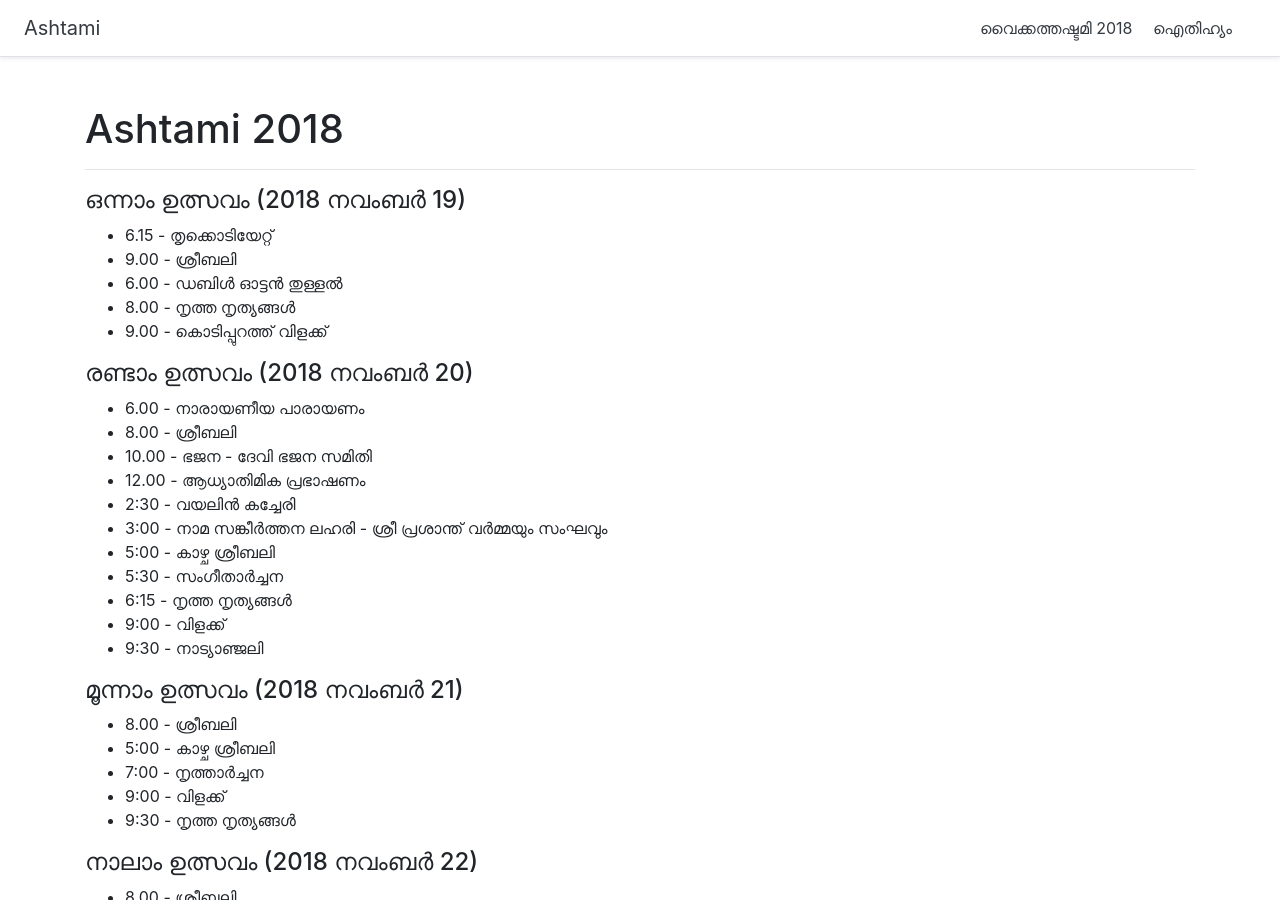
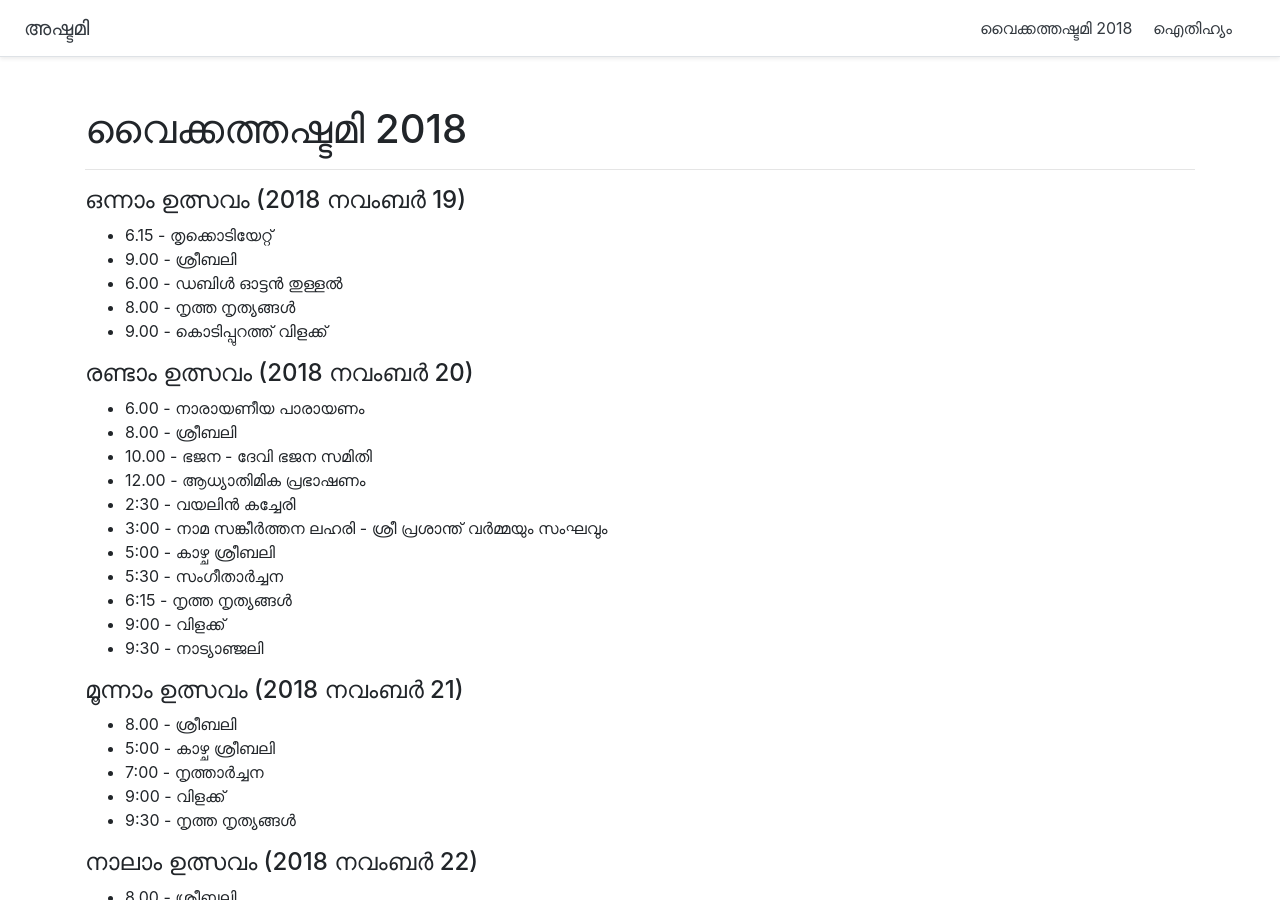
Before and after one commit to anuraj/ashtami.online, a Jekyll site: the page built from ashtami2018.html, in a window 1280 px wide and 900 px high. Built offline with Jekyll 4.4.1, drawn with Linux system fonts in a browser that asks for light colours.

Commit message:
Label changes

```diff
--- a/_layouts/default.html
+++ b/_layouts/default.html
@@ -7,7 +7,7 @@
     <link href="/images/favicon.ico" rel="shortcut icon" />
     <link rel="stylesheet" href="https://stackpath.bootstrapcdn.com/bootstrap/4.1.3/css/bootstrap.min.css" integrity="sha384-MCw98/SFnGE8fJT3GXwEOngsV7Zt27NXFoaoApmYm81iuXoPkFOJwJ8ERdknLPMO"
         crossorigin="anonymous">
-    <title>{{ page.title }}</title>
+    <title>അഷ്ടമി</title>
     <meta property="og:title" content="Ashtami" />
     <meta property="og:type" content="website" />
     <meta property="og:url" content="https://ashtami.online/" />
@@ -18,7 +18,7 @@
 <body>
     <div class="d-flex flex-column flex-md-row align-items-center p-3 px-md-4 mb-3 bg-white border-bottom shadow-sm">
         <h5 class="my-0 mr-md-auto font-weight-normal">
-            <a class="text-dark" href="/">Ashtami</a></h5>
+            <a class="text-dark" href="/">അഷ്ടമി</a></h5>
         <nav class="my-2 my-md-0 mr-md-3">
             <a class="p-2 text-dark" href="/ashtami2018">വൈക്കത്തഷ്ടമി 2018</a>
             <a class="p-2 text-dark" href="/history">ഐതിഹ്യം</a>
--- a/ashtami2018.html
+++ b/ashtami2018.html
@@ -3,7 +3,7 @@ layout: default
 title: "Ashtami 2018"
 ---
 <main role="main" class="container">
-    <h1 class="mt-5">{{ page.title }}</h1>
+    <h1 class="mt-5">വൈക്കത്തഷ്ടമി 2018</h1>
     <hr />
     <p class="lead">
         <h4>ഒന്നാം ഉത്സവം (2018 നവംബർ 19)</h4>
```
